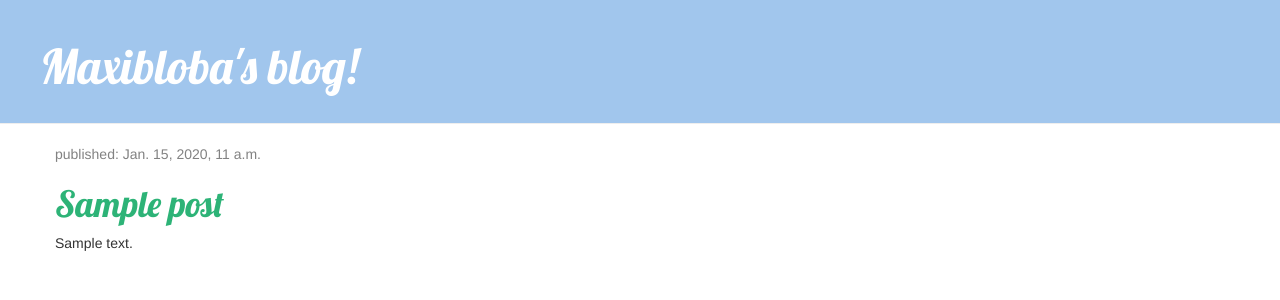
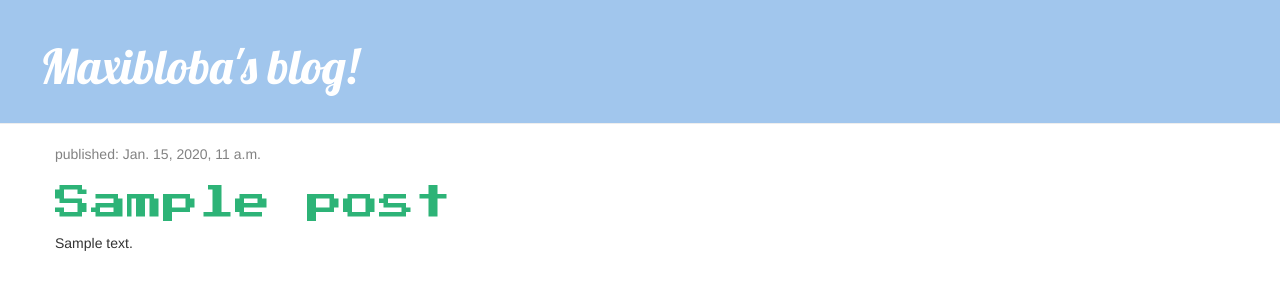
Before and after one commit to maxibloba/my-first-blog, a Django app: template mysite/blog/templates/blog/post_list.html in a window 1280 px wide. Shown: the top 300 px of the page. Run offline with Django 3.2, Linux system fonts and the light colour scheme; the template is opened without the code that fills it: values that come from a table or form of the project are taken from there, others are empty; tables that the repository leaves empty hold one stand-in row (values such as "Sample post"); some libraries are stand-ins or nearby versions.

Commit message:
add new font

```diff
--- a/mysite/blog/static/css/blog.css
+++ b/mysite/blog/static/css/blog.css
@@ -43,4 +43,5 @@ h1, h2, h3, h4 {
 
 .post h1 a, .post h1 a:visited {
     color: #2DB377;
+    font-family: 'Press Start 2P', cursive;
 }
--- a/mysite/blog/templates/blog/base.html
+++ b/mysite/blog/templates/blog/base.html
@@ -3,7 +3,7 @@
     <head>
       <link rel="stylesheet" href="//maxcdn.bootstrapcdn.com/bootstrap/3.2.0/css/bootstrap.min.css">
       <link rel="stylesheet" href="//maxcdn.bootstrapcdn.com/bootstrap/3.2.0/css/bootstrap-theme.min.css">
-      <link href="https://fonts.googleapis.com/css?family=Lobster" rel="stylesheet">
+      <link href="https://fonts.googleapis.com/css?family=Lobster|Press+Start+2P" rel="stylesheet">
       <link rel="stylesheet" href="{% static 'css/blog.css' %}">
       <title>Maxibloba's blog</title>
     </head>
```
